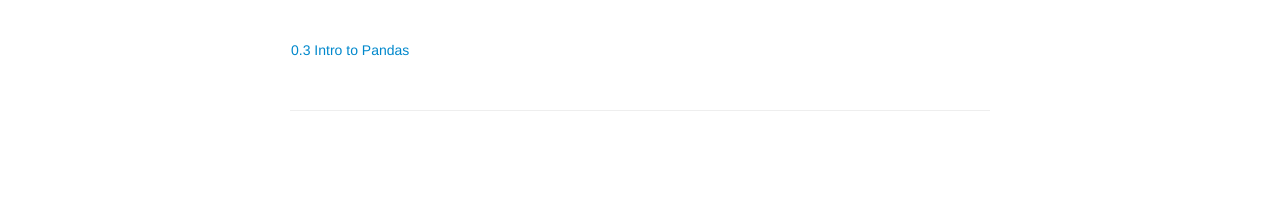
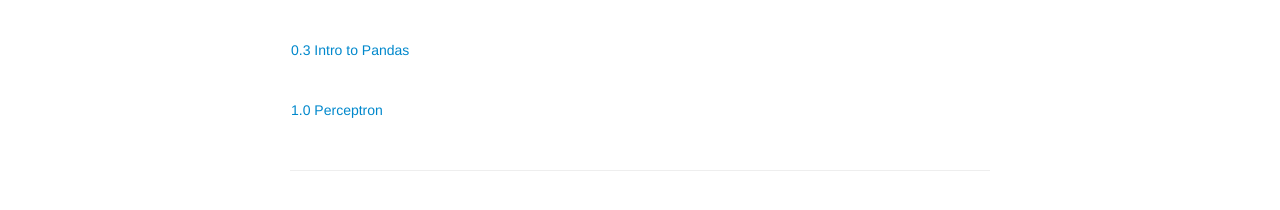
Before and after one commit to nnfl-lab-book/nnfl-lab-book.github.io, a Jekyll site: the page built from pages/lab.html, in a window 1280 px wide. Shown: the part 312-522 px from the top of the page. Built offline with Jekyll 4.4.1, drawn with Linux system fonts in a browser that asks for light colours.

Commit message:
Added Lab 1 Perceptron

```diff
--- a/pages/lab.html
+++ b/pages/lab.html
@@ -25,6 +25,11 @@ description: Lab notebooks for BITS F312
     <a href="resources/3_Intro_to_Pandas.zip">0.3 Intro to Pandas</a>
    </td>
 </tr>
+<tr>
+  <td>
+    <a href="resources/4_Perceptron.zip">1.0 Perceptron</a>
+   </td>
+</tr>
  <!-- <tr>
    <td>
      <a href="labs/Lab1.html"> Lab3 Pandas</a>
```
Also changed, not shown: 1 other file.
